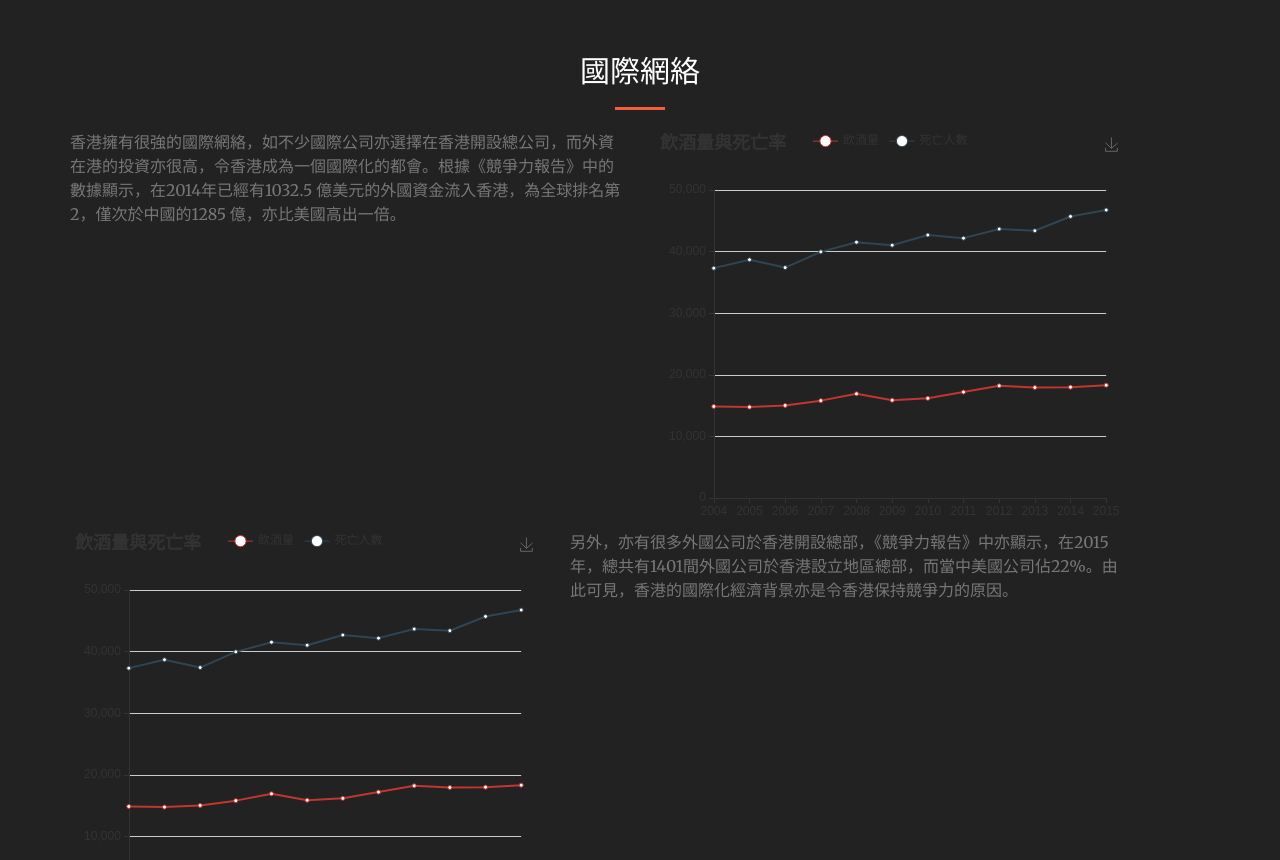
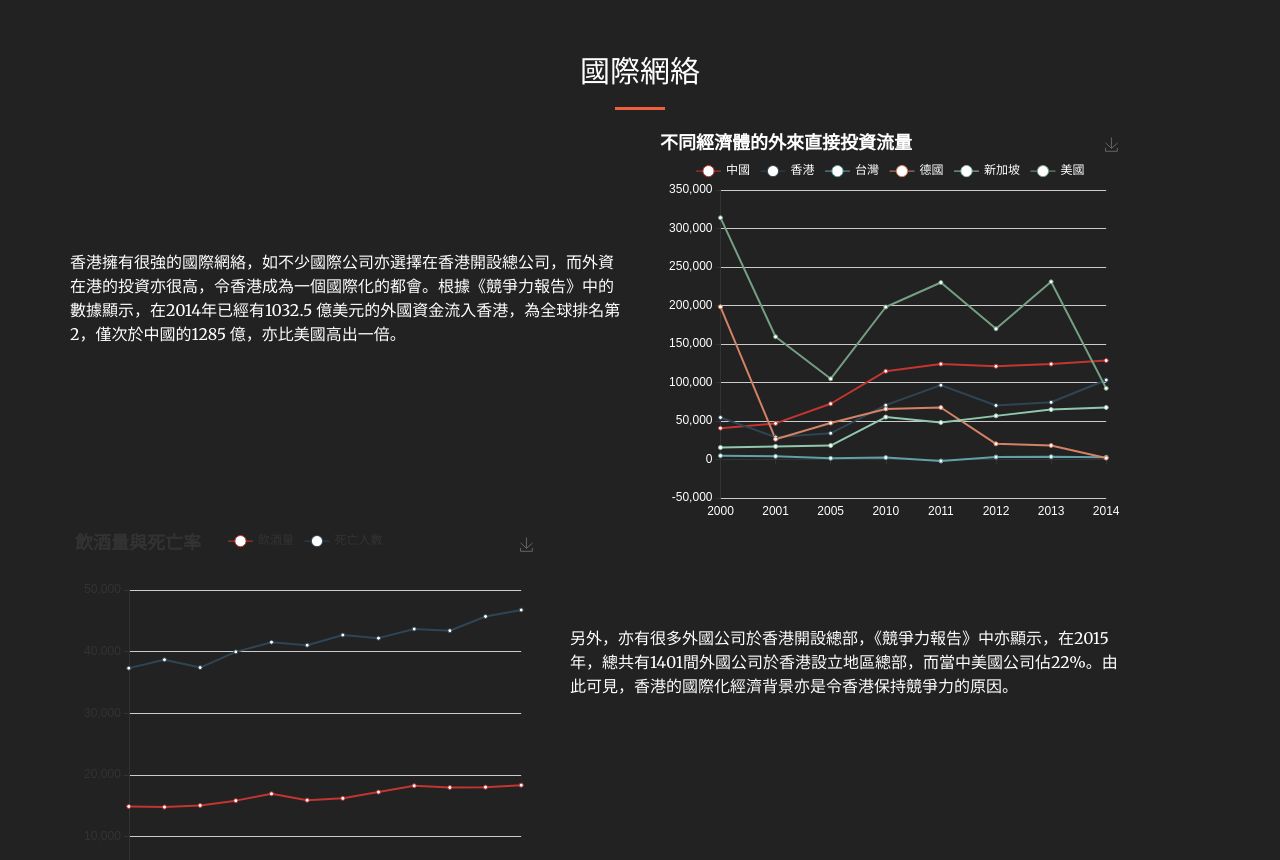
Before and after one commit to jour2106-group7/jour2106-group7.github.io, a website: page index.html in a window 1280 px wide. Shown: the part 1940-2800 px from the top of the page. Drawn offline with nearby package versions, Linux system fonts and the light colour scheme.

Commit message:
update 10

```diff
--- a/in1.json
+++ b/in1.json
@@ -1,11 +1,24 @@
 {    "title": {
-        "text": "飲酒量與死亡率"
+        "text": "不同經濟體的外來直接投資流量",
+         "textStyle":{
+        "color": "#FFFFFF",
+        "bottom": 30
+    }
+    },
+    "textStyle":{
+        "color": "#FFFFFF"
+    },
+    "subtextStyle":{
+        "color": "#FFFFFF"
     },
     "tooltip":{
         "trigger": "axis"
     },
      "legend": {
-        "data":["飲酒量","死亡人數"]
+        "data":["中國","香港","台灣","德國","新加坡","美國"],
+        "top": 30,
+         "textStyle":{
+        "color": "#FFFFFF"}
     },
 
     "toolbox": {
@@ -23,7 +36,7 @@
         {
             "type" : "category",
             "boundaryGap" : false,
-            "data" : ["2004","2005","2006","2007","2008","2009","2010","2011","2012","2013","2014","2015"]
+            "data" : ["2000","2001","2005","2010","2011","2012","2013","2014"]
         }
     ],
     "yAxis" : [
@@ -33,15 +46,32 @@
     ],
     "series" : [
         {
-            "name":"飲酒量",
+            "name":"中國",
             "type":"line",
-
-
-            "data":[14859,14759,15028,15806,16913,15884,16179,17193,18213,17937,17995,18320]
+            "data":[40715,46878,72406,114734,123985,121080,123911,128500]
         },
         {
-            "name":"死亡人數",
+            "name":"香港",
             "type":"line",
-
-            "data":[37316,38678,37404,39957,41529,41042,42689,42184,43667,43393,45706,46753]
+            "data":[54582,29061,34058,70541,96581,70180,74294,103254]
+        },
+        {
+            "name":"台灣",
+            "type":"line",
+            "data":[4928,4109,1625,2492,-1957,3207,3598,2839]
+        },
+        {
+            "name":"德國",
+            "type":"line",
+            "data":[198276,26402,47449,65642,67515,20316,18193,1831]
+        },
+        {
+            "name":"新加坡",
+            "type":"line",
+            "data":[15515,17007,18090,55076,48002,56659,64793,67523]
+        },
+        {
+            "name":"美國",
+            "type":"line",
+            "data":[314007,159461,104773,198049,229862,169680,230768,92397]
         }]}
--- a/index.html
+++ b/index.html
@@ -77,10 +77,10 @@
     <header>
         <div class="header-content">
             <div class="header-content-inner">
-                <h1 id="homeHeading">Your Favorite Source of Free Bootstrap Themes</h1>
+                <h1 id="homeHeading">你認為香港的長遠競爭力是如何？</h1>
                 <hr>
                 <p></p>
-                <a href="#about" class="btn btn-primary btn-xl page-scroll">Find Out More</a>
+                <a href="#about" class="btn btn-primary btn-xl page-scroll">按下觀看更多</a>
             </div>
         </div>
     </header>
@@ -117,7 +117,7 @@
 
                 <div id="main" class="col-lg-6 col-md-6 col-xs-6 col-sm-6" style="width:500px;height:400px;">
 
-                    <script type="text/javascript">
+        <script>
                     var myChart = echarts.init(document.getElementById('main'));
 
                     myChart.setOption({
@@ -209,8 +209,18 @@
             <div class="row">
                 <div class="col-lg-6 col-md-6 col-xs-6 col-sm-6 text-left">
 
-                        <p class="text-muted">香港擁有很強的國際網絡，如不少國際公司亦選擇在香港開設總公司，而外資在港的投資亦很高，令香港成為一個國際化的都會。根據《競爭力報告》中的數據顯示，在2014年已經有1032.5 億美元的外國資金流入香港，為全球排名第2，僅次於中國的1285 億，亦比美國高出一倍。</p>
-
+                        <p color: white>
+                            <br>
+                            <br>
+                            <br>
+                            <br>
+                            <br>
+                            香港擁有很強的國際網絡，如不少國際公司亦選擇在香港開設總公司，而外資在港的投資亦很高，令香港成為一個國際化的都會。根據《競爭力報告》中的數據顯示，在2014年已經有1032.5 億美元的外國資金流入香港，為全球排名第2，僅次於中國的1285 億，亦比美國高出一倍。</p>
+                             <br>
+                            <br>
+                            <br>
+                            <br>
+                            <br>
                 </div>
 
                 <div id="iN1" class="col-lg-6 col-md-6 col-xs-6 col-sm-6" style="width:500px;height:400px;">
@@ -245,7 +255,16 @@
                 </div>
                 <div class="col-lg-6 col-md-6 col-xs-6 col-sm-6 text-left">
 
-                        <p class="text-muted">另外，亦有很多外國公司於香港開設總部，《競爭力報告》中亦顯示，在2015年，總共有1401間外國公司於香港設立地區總部，而當中美國公司佔22%。由此可見，香港的國際化經濟背景亦是令香港保持競爭力的原因。</p>
+                        <p color: white; padding: 2cm 4cm 3cm 4cm;>
+                            <br>
+                            <br>
+                            <br>
+                            <br>
+                            另外，亦有很多外國公司於香港開設總部，《競爭力報告》中亦顯示，在2015年，總共有1401間外國公司於香港設立地區總部，而當中美國公司佔22%。由此可見，香港的國際化經濟背景亦是令香港保持競爭力的原因。</p>
+                     <br>
+                            <br>
+                            <br>
+                            <br>
 
                 </div>
 
```
Also changed, not shown: rol.json (deleted, +0 -13 lines). Lines whose indentation alone changed are shown as unchanged.
